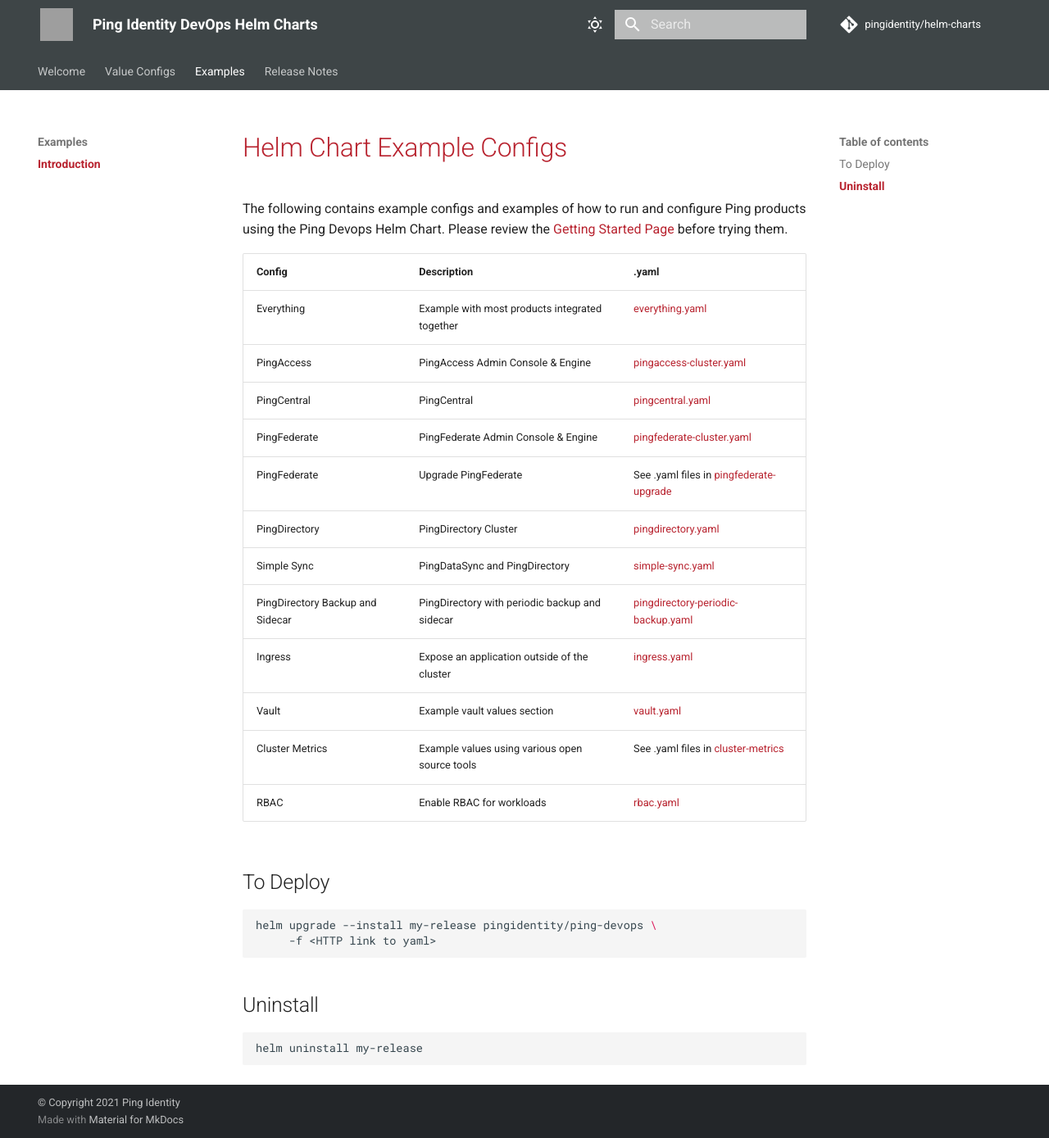
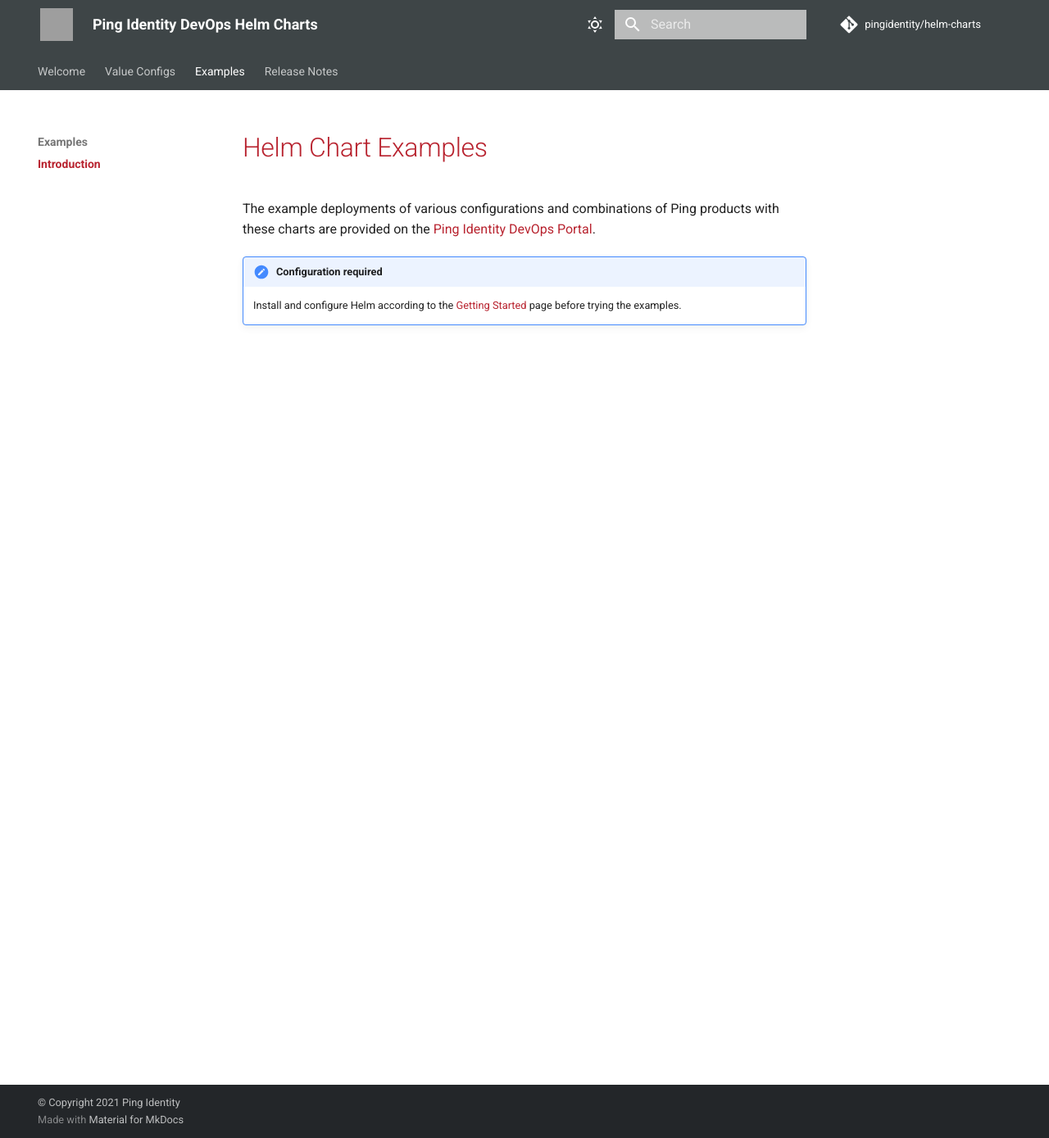
Before and after one commit to pingidentity/helm-charts, an MkDocs documentation site: the page built from docs/examples/index.md, in a window 1280 px wide and 1389 px high. Shown: the whole window at 82% size. Built offline with MkDocs 1.6.1 and Material for MkDocs 9.7.7, drawn with Linux system fonts in a browser that asks for light colours; comment, search, counter and statistics services are not loaded; grey boxes are pictures that could not be loaded.

Commit message:
Resolve BRASS-490

````diff
--- a/docs/examples/index.md
+++ b/docs/examples/index.md
@@ -1,32 +1,6 @@
-# Helm Chart Example Configs
+# Helm Chart Examples
 
-The following contains example configs and examples of how to run and configure Ping products
-using the Ping Devops Helm Chart. Please review the [Getting Started Page](../getting-started.md) before trying them.
+The example deployments of various configurations and combinations of Ping products with these charts are provided on the [Ping Identity DevOps Portal](https://devops.pingidentity.com/deployment/deployHelm/).
 
-| Config                           | Description                                    | .yaml                                                                                                                                                                                           |
-| ---------------------------------| -----------------------------------------------|-------------------------------------------------------------------------------------------------------------------------------------------------------------------------------------------------|
-| Everything                       | Example with most products integrated together | [everything.yaml](https://raw.githubusercontent.com/pingidentity/pingidentity-devops-getting-started/master/30-helm/everything.yaml)                                                            |
-| PingAccess                       | PingAccess Admin Console & Engine              | [pingaccess-cluster.yaml](https://raw.githubusercontent.com/pingidentity/pingidentity-devops-getting-started/master/30-helm/pingaccess-cluster.yaml)                                            |
-| PingCentral                      | PingCentral                                    | [pingcentral.yaml](https://raw.githubusercontent.com/pingidentity/pingidentity-devops-getting-started/master/30-helm/pingcentral.yaml)                                                          |
-| PingFederate                     | PingFederate Admin Console & Engine            | [pingfederate-cluster.yaml](https://raw.githubusercontent.com/pingidentity/pingidentity-devops-getting-started/master/30-helm/pingfederate-cluster.yaml)                                        |
-| PingFederate                     | Upgrade PingFederate                           | See .yaml files in [pingfederate-upgrade](https://github.com/pingidentity/pingidentity-devops-getting-started/tree/master/30-helm/pingfederate-upgrade)                                         |
-| PingDirectory                    | PingDirectory Cluster                          | [pingdirectory.yaml](https://raw.githubusercontent.com/pingidentity/pingidentity-devops-getting-started/master/30-helm/pingdirectory.yaml)                                                      |
-| Simple Sync                      | PingDataSync and PingDirectory                 | [simple-sync.yaml](https://raw.githubusercontent.com/pingidentity/pingidentity-devops-getting-started/master/30-helm/simple-sync.yaml)                                                          |
-| PingDirectory Backup and Sidecar | PingDirectory with periodic backup and sidecar | [pingdirectory-periodic-backup.yaml](https://raw.githubusercontent.com/pingidentity/pingidentity-devops-getting-started/master/30-helm/pingdirectory-backup/pingdirectory-periodic-backup.yaml) |
-| Ingress                          | Expose an application outside of the cluster   | [ingress.yaml](https://raw.githubusercontent.com/pingidentity/pingidentity-devops-getting-started/master/30-helm/ingress.yaml)                                                                  |
-| Vault                            | Example vault values section                   | [vault.yaml](https://raw.githubusercontent.com/pingidentity/pingidentity-devops-getting-started/master/30-helm/vault.yaml)                                                                      |
-| Cluster Metrics                  | Example values using various open source tools | See .yaml files in [cluster-metrics](https://github.com/pingidentity/pingidentity-devops-getting-started/tree/master/30-helm/cluster-metrics)                                               |
-| RBAC                             | Enable RBAC for workloads                      | [rbac.yaml](https://raw.githubusercontent.com/pingidentity/pingidentity-devops-getting-started/master/30-helm/rbac.yaml)                                               |
-
-## To Deploy
-
-```shell
-helm upgrade --install my-release pingidentity/ping-devops \
-     -f <HTTP link to yaml>
-```
-
-## Uninstall
-
-```shell
-helm uninstall my-release
-```
+!!! note "Configuration required"
+    Install and configure Helm according to the [Getting Started](../getting-started.md) page before trying the examples.
````
Also changed, not shown: docs/release-notes/currentRelease.md (+1 -1 lines).
